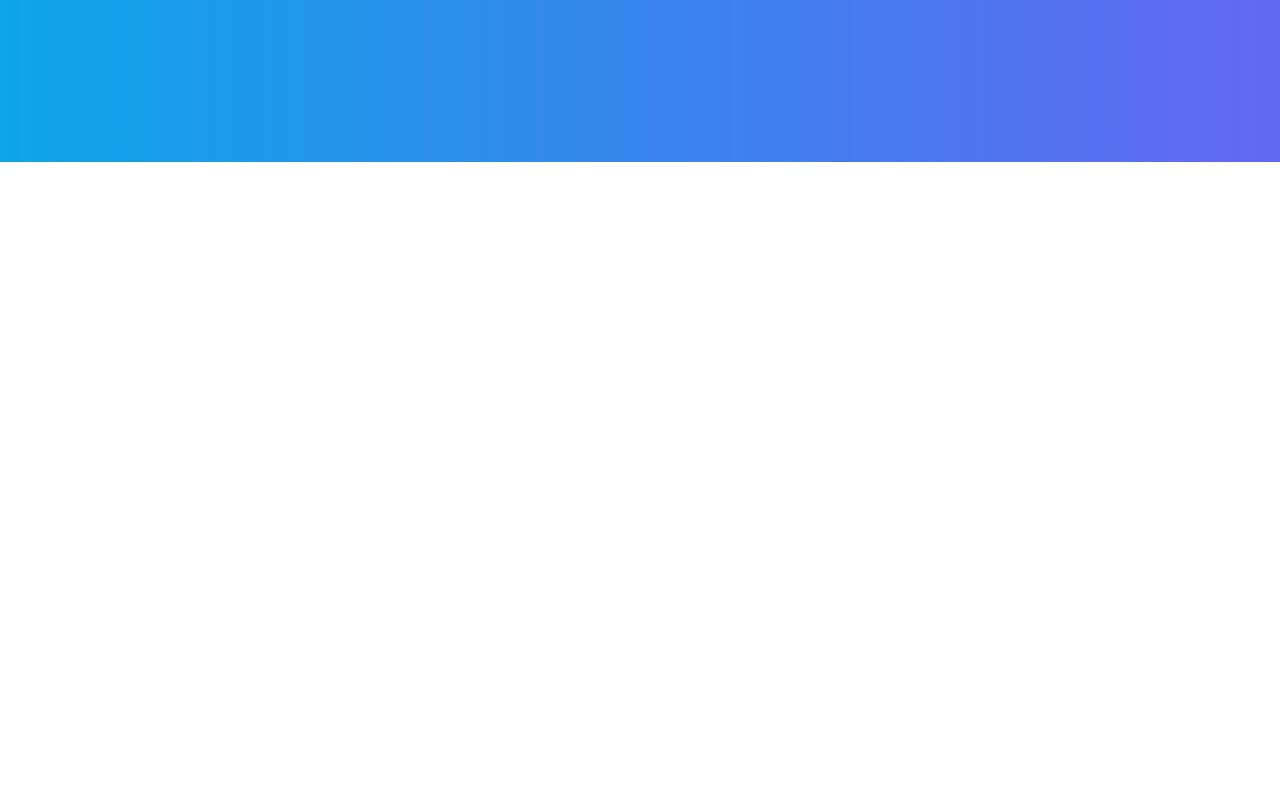
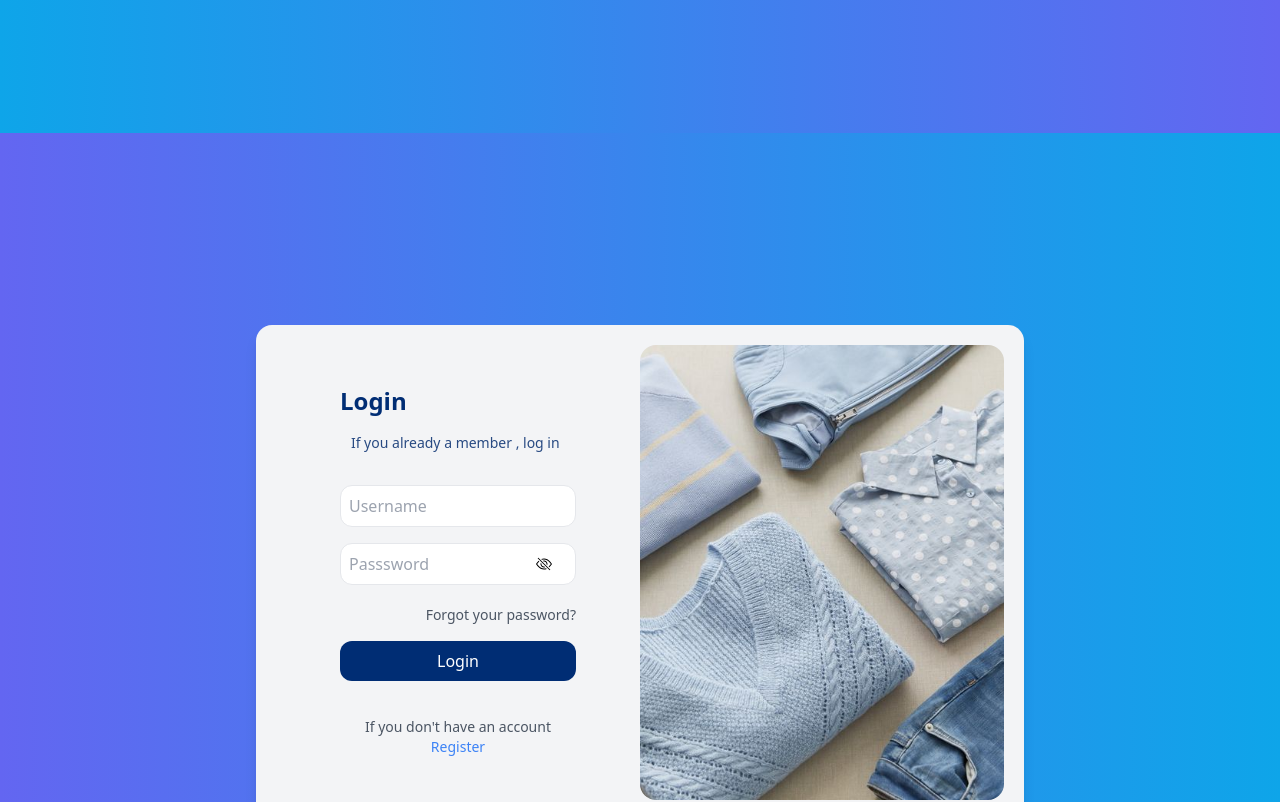
Before and after one commit to sasakiie/TwoHand, a SvelteKit app: page /Authentication in a window 1280 px wide. Shown: the part 880-1682 px from the top of the page. Before the commit the page ends 1042 px from the top, so only its background shows below. Built offline with nearby package versions, Linux system fonts and the light colour scheme.

Commit message:
add login page

```diff
--- a/src/routes/Authentication/+page.svelte
+++ b/src/routes/Authentication/+page.svelte
@@ -1,16 +1,17 @@
 <script>
     import Navbar from '../components/navigation.svelte'
     import UserRegister from './user-register.svelte';
+    import UserLogin from './user-login.svelte';
     import MetaHead from  '../components/MetaHead.svelte';
-    import NavBar from '../components/navigation.svelte';
 </script>
+
 <MetaHead
     title = "2hand E-commerce platform"
     description = "A platform for buying and selling second-hand items."
-/>
+    />
+
 <div>
-    <NavBar/>
-    <!-- <h1>Authentication</h1> -->
-     <Navbar/>
+    <Navbar/>
     <UserRegister />
+    <UserLogin />
 </div>
--- /dev/null
+++ b/src/routes/Authentication/user-login.svelte
@@ -0,0 +1,92 @@
+<script>
+  let password = "";
+  let toggle = false;
+</script>
+
+<div
+  class="min-h-screen py-48 bg-gradient-to-r from-indigo-500 to-sky-500 flex items-center justify-center"
+>
+  <div class="bg-gray-100 flex rounded-2xl shadow-lg max-w-3xl p-5">
+    <!-- form -->
+    <div class="md:w-1/2 px-16 py-10 md:px-16">
+      <h2 class="text-2xl font-bold text-[#002D74]">Login</h2>
+      <p class="text-sm mt-4 text-[#284a82]">
+        &nbsp;&nbsp;&nbsp;If you already a member , log in
+      </p>
+
+      <form action="" class="flex flex-col gap-4">
+        <input
+          class="p-2 mt-8 rounded-xl border"
+          type="text"
+          placeholder="Username"
+        />
+        <div class="relative">
+          <input
+            class="p-2 rounded-xl border w-full"
+            type={ toggle ? "text" : "password"}
+            placeholder="Passsword"
+            bind:value={password}
+          />
+          <button
+            class="bi bi-eye absolute top-1/2 right-3 -translate-y-1/2"
+            on:click={() => {
+              toggle = !toggle;
+              console.log(toggle)
+            }}>
+            {#if toggle}
+            <!-- Eye (open) icon -->
+            <svg
+              xmlns="http://www.w3.org/2000/svg"
+              width="16"
+              height="16"
+              fill="currentColor"
+              class=" bi bi-eye absolute top-1/2 right-3 -translate-y-1/2"
+              viewBox="0 0 16 16">
+              <path d="M16 8s-3-5.5-8-5.5S0 8 0 8s3 5.5 8 5.5S16 8 16 8zM1.173 8a13.133 13.133 0 0 1 1.66-2.043C4.12 4.668 5.88 3.5 8 3.5c2.12 0 3.879 1.168 5.168 2.457A13.133 13.133 0 0 1 14.828 8c-.058.087-.122.183-.195.288-.335.48-.83 1.12-1.465 1.755C11.879 11.332 10.119 12.5 8 12.5c-2.12 0-3.879-1.168-5.168-2.457A13.134 13.134 0 0 1 1.172 8z" />
+              <path d="M8 5.5a2.5 2.5 0 1 0 0 5 2.5 2.5 0 0 0 0-5zM4.5 8a3.5 3.5 0 1 1 7 0 3.5 3.5 0 0 1-7 0z" />
+            </svg>
+            {:else}
+            <!-- Eye (closed) icon -->
+            <svg
+              xmlns="http://www.w3.org/2000/svg"
+              width="16"
+              height="16"
+              fill="currentColor"
+              class="bi bi-eye-slash absolute top-1/2 right-3 -translate-y-1/2"
+              viewBox="0 0 16 16"
+              >
+                <path d="M13.359 11.238C15.06 9.72 16 8 16 8s-3-5.5-8-5.5a7 7 0 0 0-2.79.588l.77.771A6 6 0 0 1 8 3.5c2.12 0 3.879 1.168 5.168 2.457A13 13 0 0 1 14.828 8q-.086.13-.195.288c-.335.48-.83 1.12-1.465 1.755q-.247.248-.517.486z"/>
+                <path d="M11.297 9.176a3.5 3.5 0 0 0-4.474-4.474l.823.823a2.5 2.5 0 0 1 2.829 2.829zm-2.943 1.299.822.822a3.5 3.5 0 0 1-4.474-4.474l.823.823a2.5 2.5 0 0 0 2.829 2.829"/>
+                <path d="M3.35 5.47q-.27.24-.518.487A13 13 0 0 0 1.172 8l.195.288c.335.48.83 1.12 1.465 1.755C4.121 11.332 5.881 12.5 8 12.5c.716 0 1.39-.133 2.02-.36l.77.772A7 7 0 0 1 8 13.5C3 13.5 0 8 0 8s.939-1.721 2.641-3.238l.708.709zm10.296 8.884-12-12 .708-.708 12 12z"/>
+            </svg>
+           {/if}
+          </button>
+
+        </div>
+        <div class="mt-1 text-right">
+          <p class=" text-sm">
+            <a href="#" class="text-gray-600 hover:underline ">Forgot your password?</a>
+          </p>
+        </div>
+        <button
+          class="bg-[#002D74] hover:bg-[#0e213d] rounded-xl text-white py-2"
+        >
+          Login
+        </button>
+
+        <div class="mt-5 text-center">
+          <p class="text-gray-600 text-sm">
+            If you don't have an account
+            <a href="/user-register.svelte" class="text-blue-500 hover:underline">Register</a>
+          </p>
+        </div>
+
+      </form>
+    </div>
+
+    <!-- image -->
+    <div class="md:block hidden w-1/2 ">
+      <img class=" rounded-2xl" src="/login_img.jpg" alt="" />
+    </div>
+  </div>
+</div>
--- a/src/routes/Authentication/user-register.svelte
+++ b/src/routes/Authentication/user-register.svelte
@@ -13,6 +13,9 @@
                     <div class="grid grid-cols-2 gap-5">
                         <input type="text" placeholder="FirstName" class="shadow border rounded-full py-1 px-2 text-gray-700 leading-tight focus:outline-none">
                         <input type="text" placeholder="SurName" class="shadow border rounded-full py-1 px-2 text-gray-700 leading-tight focus:outline-none">
+                    </div>
+                    <div class="mt-5">
+                        <input type="text" placeholder="Username" class=" w-full shadow border rounded-full py-1 px-2 text-gray-700 leading-tight focus:outline-none">
                     </div>
                     <div class="mt-5">
                         <input type="email" placeholder="Email" class=" w-full shadow border rounded-full py-1 px-2 text-gray-700 leading-tight focus:outline-none">
@@ -34,7 +37,7 @@
                     <div class="mt-5 text-center">
                         <p class="text-gray-600 text-sm">
                           Already have an account?
-                          <a href="/login" class="text-blue-500 hover:underline">Log in</a>
+                          <a href="/src/routes/Authentication/user-login.svelte" class="text-blue-500 hover:underline">Log in</a>
                         </p>
                       </div>
                     </form>
```
Also changed, not shown: static/login_img.jpg (added).
